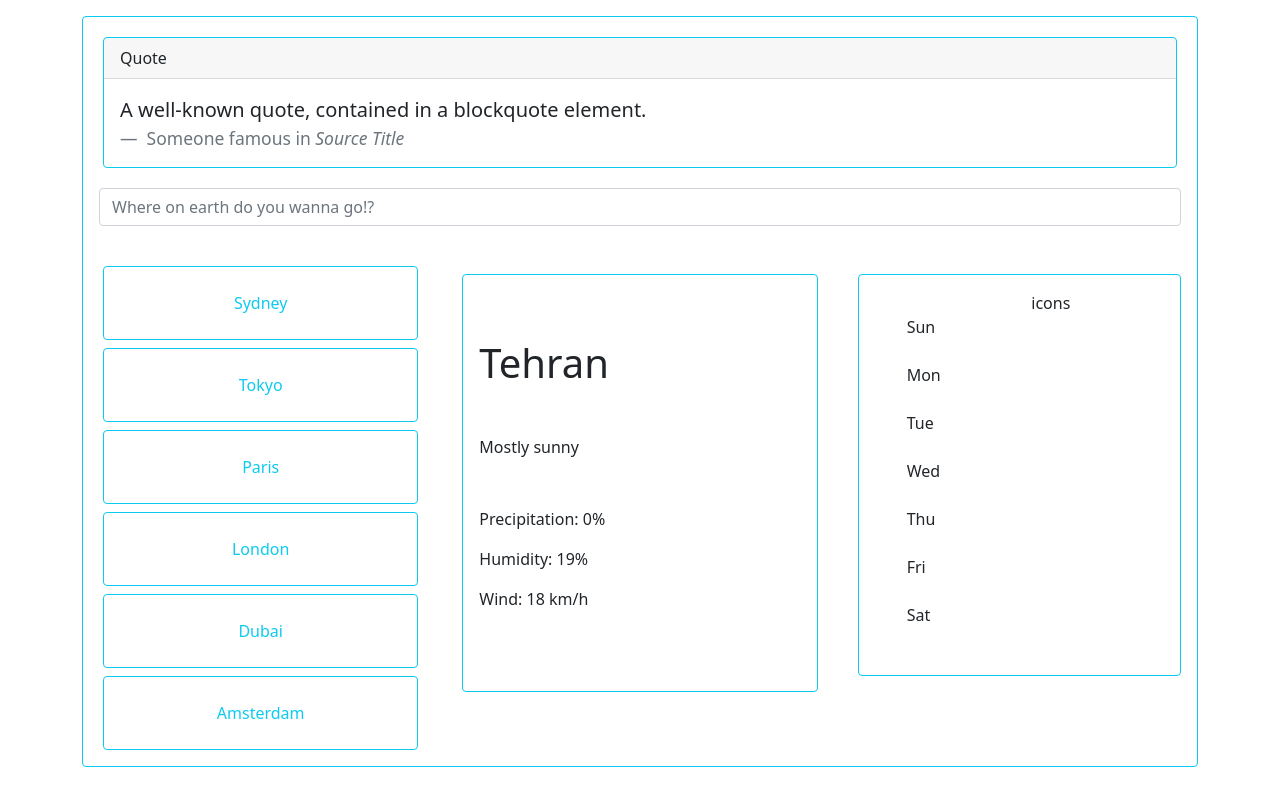
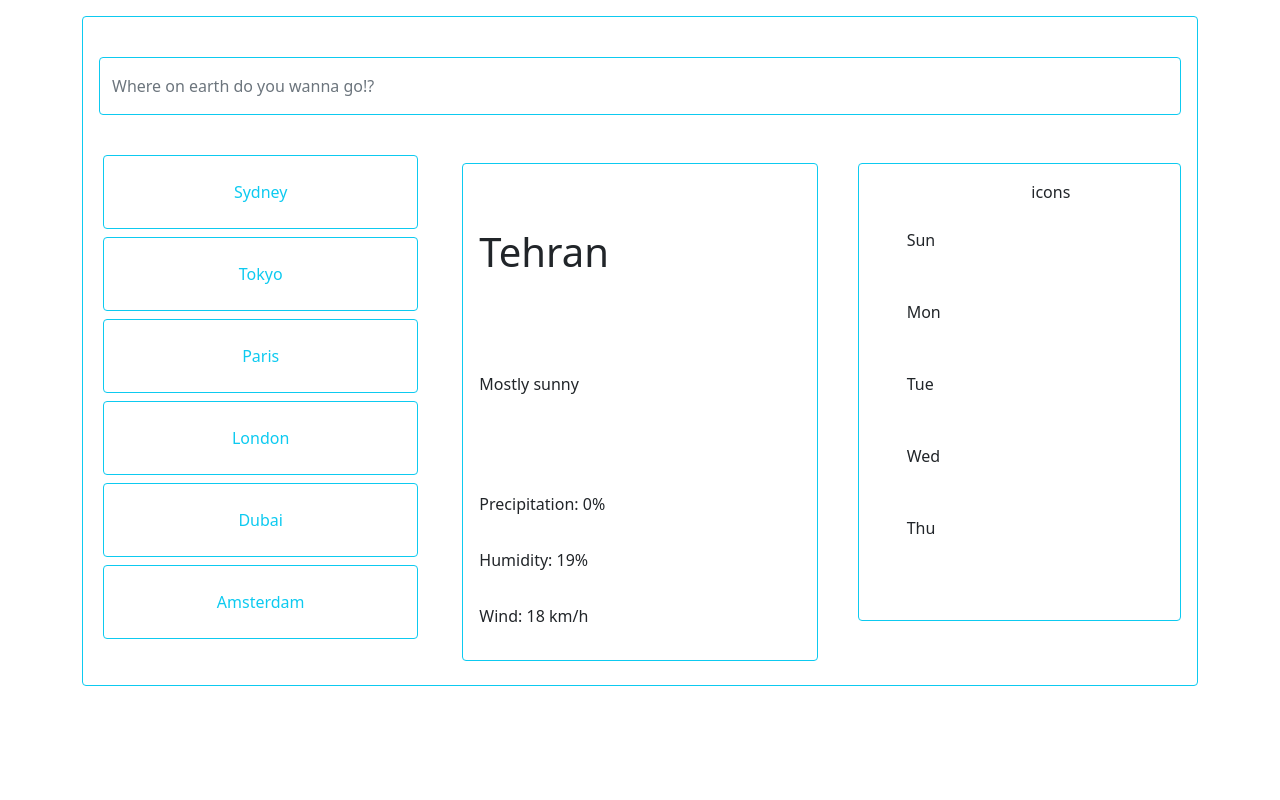
Before and after one commit to Elahenajafian/Funky-Weather-App, a plain HTML site: page index.html in a window 1280 px wide. Drawn offline with nearby package versions, Linux system fonts and the light colour scheme.

Commit message:
Improved and updated HTML
removed the quote section

```diff
--- a/index.html
+++ b/index.html
@@ -17,24 +17,11 @@
   <body>
     <div class="container">
       <div class="card border-info my-3">
-        <div class="card-body mx-1 my-1">
-          <div class="card border-info">
-            <div class="card-header">Quote</div>
-            <div class="card-body">
-              <blockquote class="blockquote mb-0">
-                <p>A well-known quote, contained in a blockquote element.</p>
-                <footer class="blockquote-footer">
-                  Someone famous in
-                  <cite title="Source Title">Source Title</cite>
-                </footer>
-              </blockquote>
-            </div>
-          </div>
-        </div>
+        <div class="card-body mx-1 my-1"></div>
         <div class="input-group">
           <input
             type="search"
-            class="form-control mx-3"
+            class="form-control mx-3 btn-outline-info py-3"
             placeholder="Where on earth do you wanna go!?"
           />
         </div>
@@ -63,14 +50,17 @@
               </div>
             </div>
           </div>
+
           <div class="col-4">
-            <div class="card border-info mt-5 pb-5">
+            <div class="card border-info mt-5 mb-4">
               <div class="card-body">
-                <h5 class="card-title fs-1 my-5">Tehran</h5>
-                <div class="my-5">Mostly sunny</div>
-                <div class="mb-3 mt-5">Precipitation: 0%</div>
-                <div class="my-3">Humidity: 19%</div>
-                <div class="my-3">Wind: 18 km/h</div>
+                <div class="row">
+                  <h5 class="card-title fs-1 my-5">Tehran</h5>
+                  <div class="my-5">Mostly sunny</div>
+                  <div class="mb-3 mt-5">Precipitation: 0%</div>
+                  <div class="my-3">Humidity: 19%</div>
+                  <div class="my-3">Wind: 18 km/h</div>
+                </div>
               </div>
             </div>
           </div>
@@ -80,13 +70,11 @@
                 <div class="row">
                   <div class="col-6">
                     <ul>
-                      <li class="my-4">Sun</li>
-                      <li class="my-4">Mon</li>
-                      <li class="my-4">Tue</li>
-                      <li class="my-4">Wed</li>
-                      <li class="my-4">Thu</li>
-                      <li class="my-4">Fri</li>
-                      <li class="mt-4">Sat</li>
+                      <li class="my-5">Sun</li>
+                      <li class="my-5">Mon</li>
+                      <li class="my-5">Tue</li>
+                      <li class="my-5">Wed</li>
+                      <li class="my-5">Thu</li>
                     </ul>
                   </div>
                   <div class="col-6">icons</div>
```
